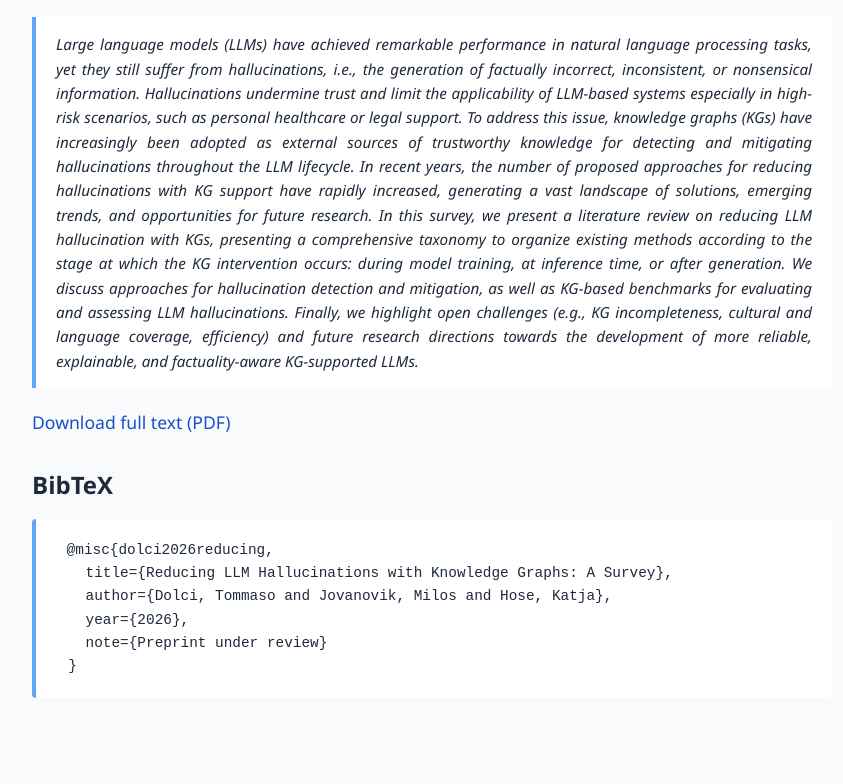
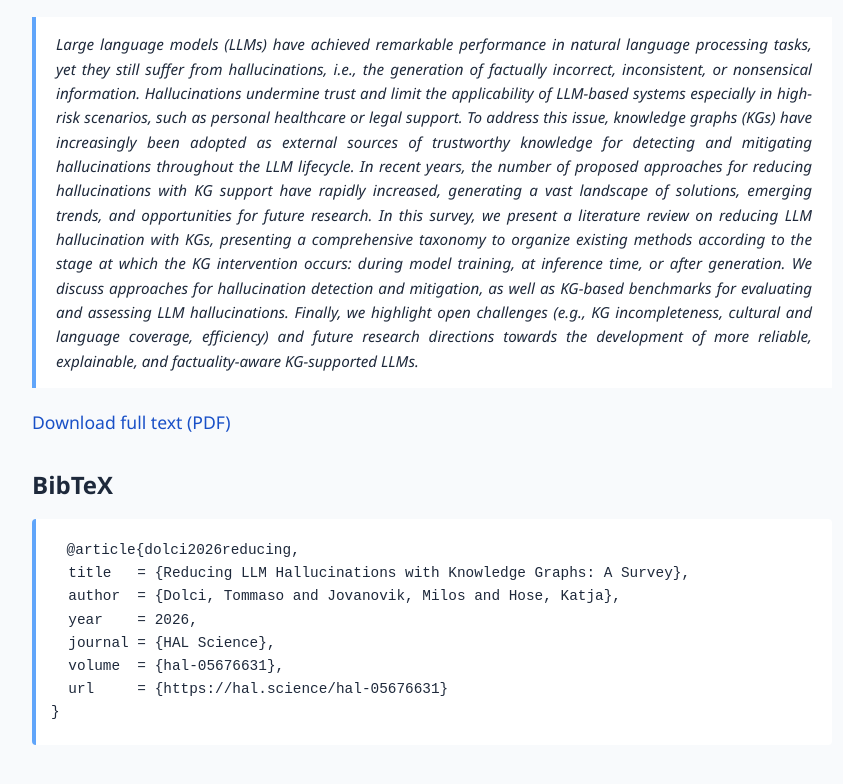
Before and after one commit to TommasoD/TommasoD.github.io, a plain HTML site: page metadata/dolci2026reducing.html in a window 1280 px wide. Shown: the part 334-1118 px from the top of the page, without its empty margins (208-1051 px from the left). Before the commit the page ends 1085 px from the top, so only its background shows below. Drawn offline with Linux system fonts and the light colour scheme.

Commit message:
Survey bibtex updated.

```diff
--- a/metadata/dolci2026reducing.html
+++ b/metadata/dolci2026reducing.html
@@ -59,12 +59,14 @@
 
   <h2>BibTeX</h2>
   <pre id="bibtex-block" onclick="copyBibtex()" title="Click to copy">
-  <code id="bibtex-code">@misc{dolci2026reducing,
-    title={Reducing LLM Hallucinations with Knowledge Graphs: A Survey},
-    author={Dolci, Tommaso and Jovanovik, Milos and Hose, Katja},
-    year={2026},
-    note={Preprint under review}
-  }</code>
+  <code id="bibtex-code">@article{dolci2026reducing,
+  title   = {Reducing LLM Hallucinations with Knowledge Graphs: A Survey},
+  author  = {Dolci, Tommaso and Jovanovik, Milos and Hose, Katja},
+  year    = 2026,
+  journal = {HAL Science},
+  volume  = {hal-05676631},
+  url     = {https://hal.science/hal-05676631}
+}</code>
   </pre>
 
 </body>
```
